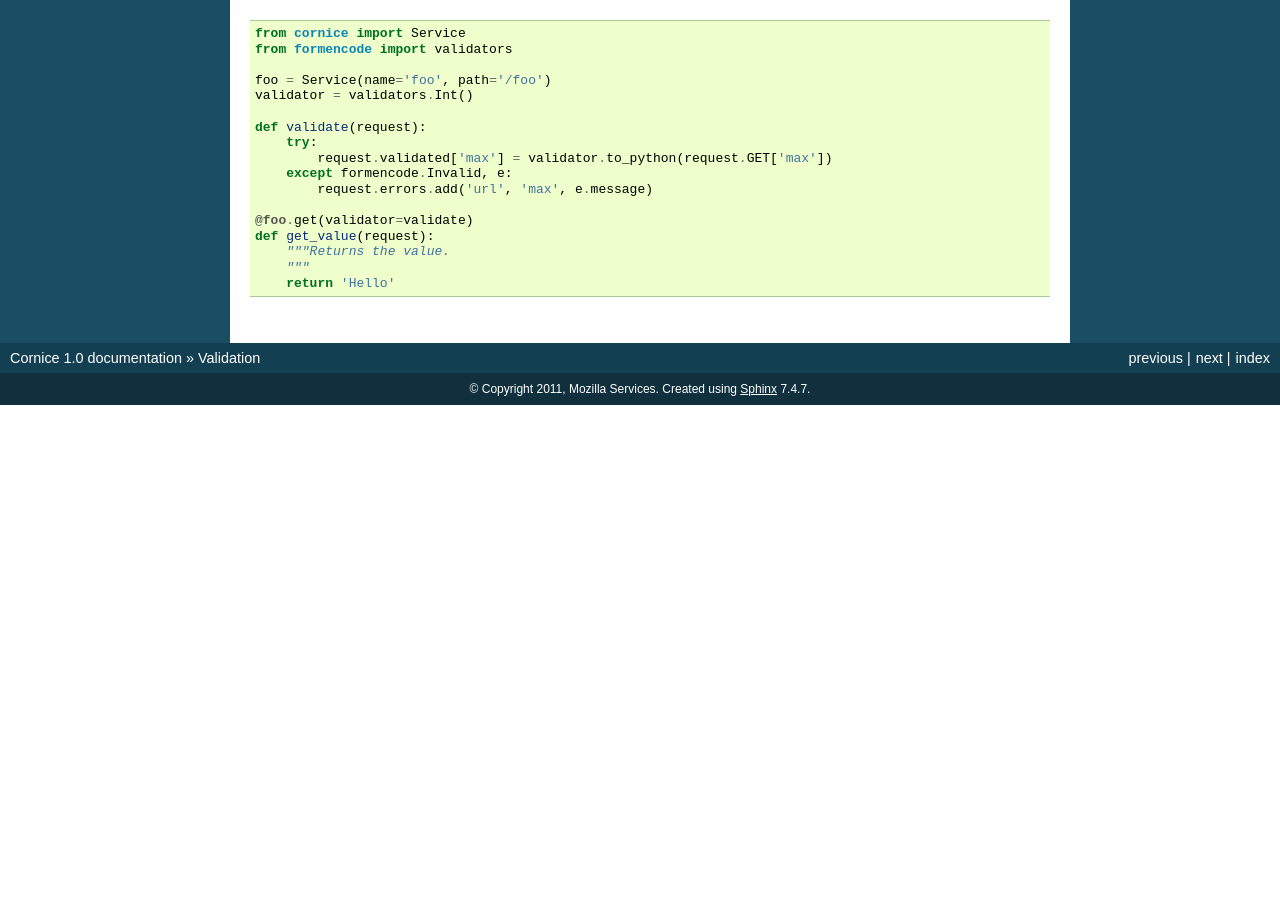
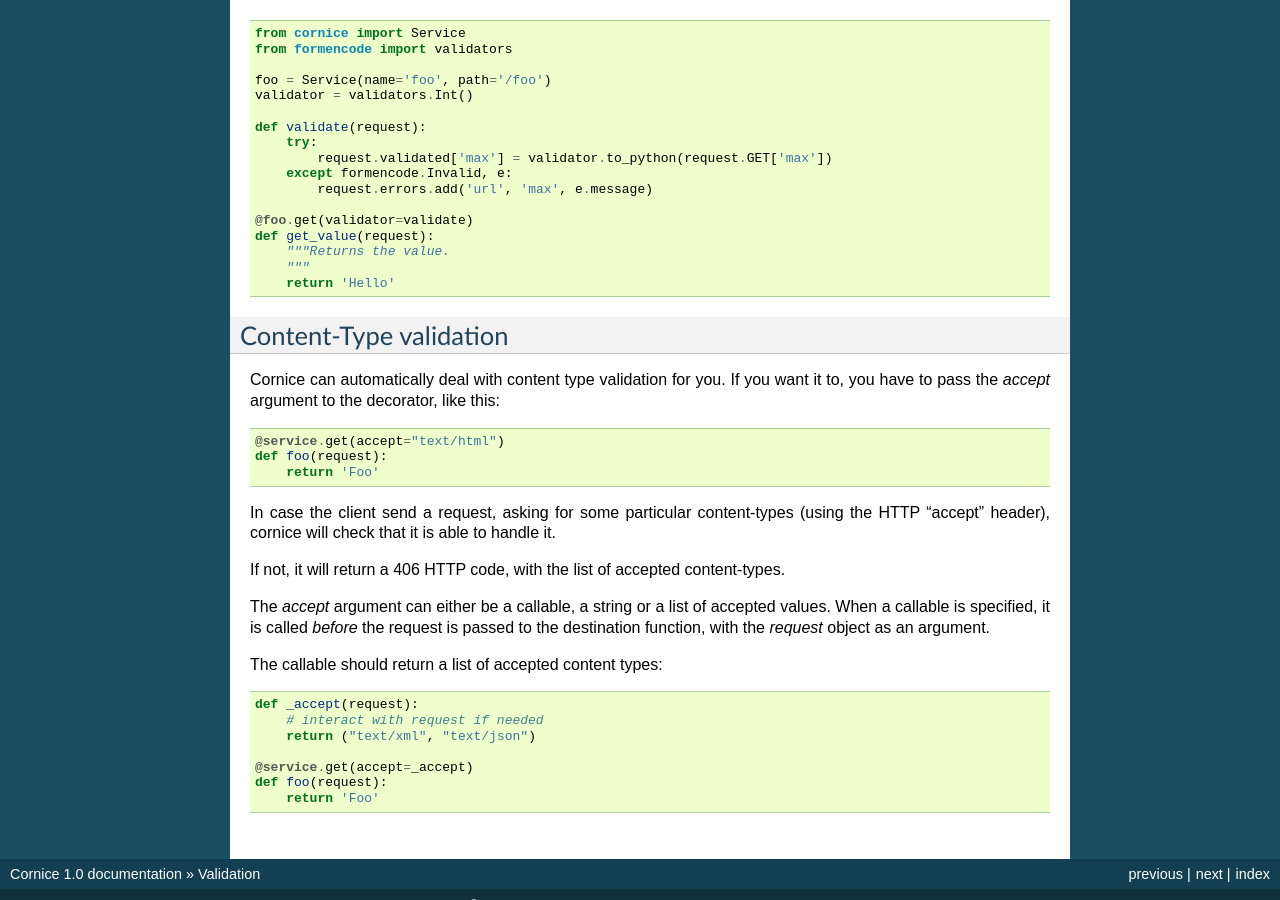
Before and after one commit to Cornices/cornice, a Sphinx documentation site: the page built from docs/source/validation.rst, in a window 1280 px wide and 900 px high, scrolled down 1468 px. Built offline with Sphinx 7.4.7, drawn with Linux system fonts in a browser that asks for light colours; before the commit the page ends 1873 px from its top, so only the background shows below that; some of the changed text lies outside the part shown.

Commit message:
Update the docs about content-type validation

```diff
--- a/docs/source/index.rst
+++ b/docs/source/index.rst
@@ -24,7 +24,7 @@ A **full** Cornice WGSI application looks like this::
 
     _USERS = {}
 
-    @user.get():
+    @user.get(accept='text/plan'):
     def get_user(request):
         """Returns the user"""
         uid = request.matchdict['id']
@@ -50,6 +50,9 @@ What Cornice will do for you here is:
 - automatically generate your doc via a Sphinx directive.
 - provide a validation framework that will return a nice JSON structure
   in Bad Request 400 responses explaining what's wrong.
+- provide an acceptable content-type whenver you send an HTTP "accept" header
+  to it, resulting in a 406 NOT ACCEPTABLE with the list of acceptable ones
+  if it can answer.
 
 
 Documentation content
--- a/docs/source/validation.rst
+++ b/docs/source/validation.rst
@@ -110,3 +110,36 @@ like this::
         """Returns the value.
         """
         return 'Hello'
+
+
+Content-Type validation
+-----------------------
+
+Cornice can automatically deal with content type validation for you.
+If you want it to, you have to pass the `accept` argument to the decorator,
+like this::
+
+    @service.get(accept="text/html")
+    def foo(request):
+        return 'Foo'
+
+In case the client send a request, asking for some particular content-types
+(using the HTTP "accept" header), cornice will check that it is able to handle
+it.
+
+If not, it will return a 406 HTTP code, with the list of accepted
+content-types.
+
+The `accept` argument can either be a callable, a string or a list of accepted
+values. When a callable is specified, it is called *before* the request is
+passed to the destination function, with the `request` object as an argument.
+
+The callable should return a list of accepted content types::
+
+    def _accept(request):
+        # interact with request if needed
+        return ("text/xml", "text/json")
+
+    @service.get(accept=_accept)
+    def foo(request):
+        return 'Foo'
```
